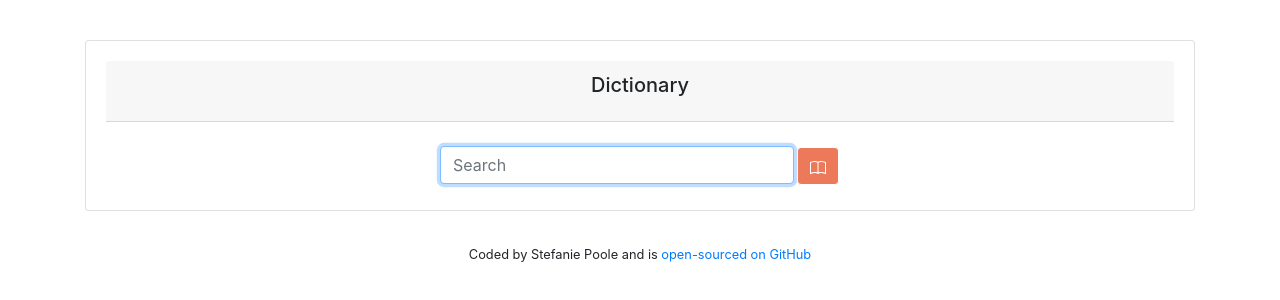
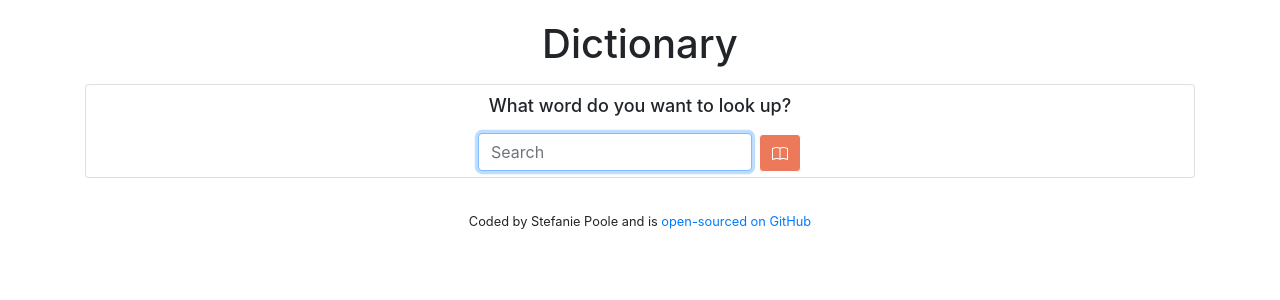
Before and after one commit to stefmpoole/dictionary-react-project, a React (Create React App) app: page / in a window 1280 px wide. Shown: the top 300 px of the page. Built offline with nearby package versions, Linux system fonts and the light colour scheme.

Commit message:
styling changes
added cards

```diff
--- a/src/App.css
+++ b/src/App.css
@@ -1,10 +1,6 @@
 .App {
   text-align: center;
-  margin-top: 40px;
-}
-
-.App-image {
-  height: 200px;
+  margin-top: 20px;
 }
 
 .App-footer {
--- a/src/App.js
+++ b/src/App.js
@@ -7,10 +7,11 @@ function App() {
   return (
     <div className="App">
       <div className="container">
+        <h1 className="mb-3">Dictionary</h1>
         <Card>
-          <Card.Header style={{ margin: 20 }}>
-            <Card.Title>Dictionary</Card.Title>
-          </Card.Header>
+          <Card.Title style={{ marginTop: 10, fontSize: 18 }}>
+            What word do you want to look up?
+          </Card.Title>
           <main>
             <Dictionary />
           </main>
--- a/src/Definition.js
+++ b/src/Definition.js
@@ -1,25 +1,28 @@
 import React from "react";
+import Card from "react-bootstrap/Card";
 import Meaning from "./Meaning.js";
 import Phonetics from "./Phonetics";
 
 export default function Definition(props) {
   if (props.data) {
     return (
-      <div className="Definition justify-center mt-2 pt-0">
-        <h2 id="current-word">
-          {props.data.word}
+      <div className="Definition mt-1 pt-0">
+        <div>
           {props.data.phonetics.map(function (phonetics, index) {
             if (index < 1) {
               return (
-                <div key={index}>
+                <Card border="0 mt-1 mb-0 pb-0" key={index}>
+                  <h3 className="mt-2 mb-0 pb-0 text-capitalize">
+                    {props.data.word}
+                  </h3>
                   <Phonetics phonetics={phonetics} />
-                </div>
+                </Card>
               );
             } else {
               return null;
             }
           })}
-        </h2>
+        </div>
         {props.data.meanings.map(function (definition, index) {
           return (
             <div key={index}>
--- a/src/Dictionary.css
+++ b/src/Dictionary.css
@@ -1,5 +1,5 @@
 .Dictionary {
   max-width: 400px;
-  display: block;
+  display: inline-block;
   margin: 0 auto;
 }
--- a/src/Dictionary.js
+++ b/src/Dictionary.js
@@ -31,7 +31,7 @@ export default function Dictionary() {
     <div className="Dictionary">
       <div className="submitForm">
         <Form onSubmit={search}>
-          <Form.Group className="form-outline pt-1 mb-4" id="location-form">
+          <Form.Group className="form-outline pt-1 mb-1" id="location-form">
             <div className="input-group">
               <input
                 type="search"
@@ -46,7 +46,7 @@ export default function Dictionary() {
               />
               <div className="input-group-append">
                 <Button
-                  className="rounded ml-1"
+                  className="rounded ml-2"
                   style={{
                     color: "white",
                     backgroundColor: "#eb6e4beb",
--- a/src/Meaning.js
+++ b/src/Meaning.js
@@ -1,14 +1,19 @@
 import React from "react";
 import Synonyms from "./Synonyms";
+import Card from "react-bootstrap/Card";
 
 export default function Meaning(props) {
   return (
     <div>
-      <h5>{props.definition.partOfSpeech}</h5>
+      <Card className="mt-3 mb-3">
+        <Card.Header className="text-uppercase">
+          <strong>{props.definition.partOfSpeech}</strong>
+        </Card.Header>
+        <Card.Body>
           {props.definition.definitions.map(function (define, index) {
             if (index < 1) {
               return (
-            <div key={index}>
+                <span key={index}>
                   {define.definition}
                   <br />
                   <br />
@@ -21,12 +26,14 @@ export default function Meaning(props) {
                   <br />
                   <Synonyms synonyms={define.synonyms} />
                   <br />
-              <br />
+                </span>
+              );
+            } else {
+              return null;
+            }
+          })}
+        </Card.Body>
+      </Card>
     </div>
   );
 }
-        return null;
-      })}
-    </div>
-  );
-}
--- a/src/Phonetics.js
+++ b/src/Phonetics.js
@@ -4,7 +4,7 @@ import Button from "react-bootstrap/Button";
 
 export default function Phonetics(props) {
   return (
-    <div className="Phonetics">
+    <span className="mr-2">
       <Button
         className="rounded-circle pt-0 pl-2 pr-2 pb-1 mr-0 mb-1"
         variant="outline-light"
@@ -14,12 +14,12 @@ export default function Phonetics(props) {
           href={props.phonetics.audio}
           target="_blank"
           rel="noreferrer"
-          style={{ color: "#eb6e4beb", fontSize: 30 }}
+          style={{ color: "#eb6e4beb", fontSize: 30, margin: 3 }}
         >
           <VolumeUpFill />
         </a>
       </Button>
       {props.phonetics.text}
-    </div>
+    </span>
   );
 }
--- a/src/Synonyms.js
+++ b/src/Synonyms.js
@@ -1,11 +1,16 @@
 import React from "react";
+import ListGroup from "react-bootstrap/ListGroup";
 
 export default function Synonyms(props) {
   if (props.synonyms) {
     return (
-      <ul className="Synonyms">
+      <ul className="Synonyms text-capitalize font-weight-light my-2 list-style: none pl-0">
         {props.synonyms.map(function (synonym, index) {
-          return <li key={index}>{synonym}</li>;
+          return (
+            <ListGroup variant="flush" key={index}>
+              {synonym}
+            </ListGroup>
+          );
         })}
       </ul>
     );
```
Lines whose indentation alone changed are shown as unchanged.
